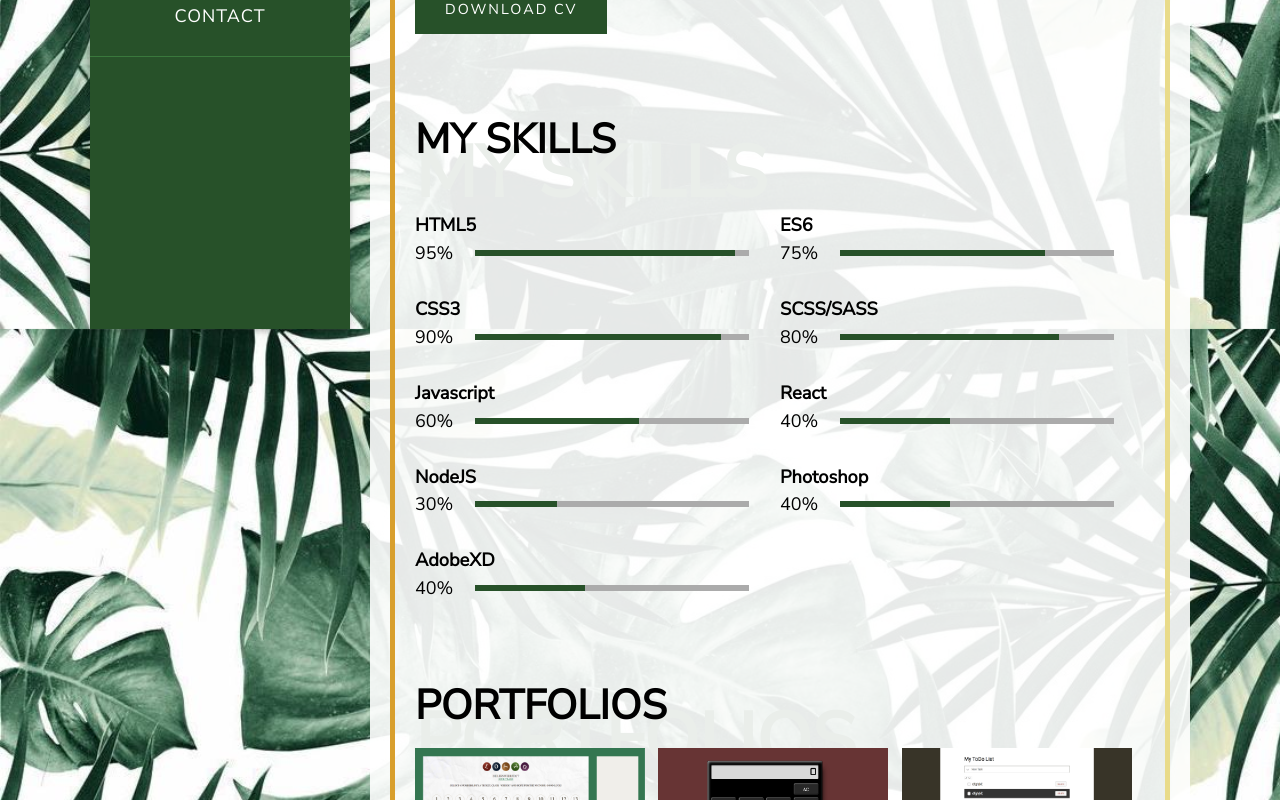
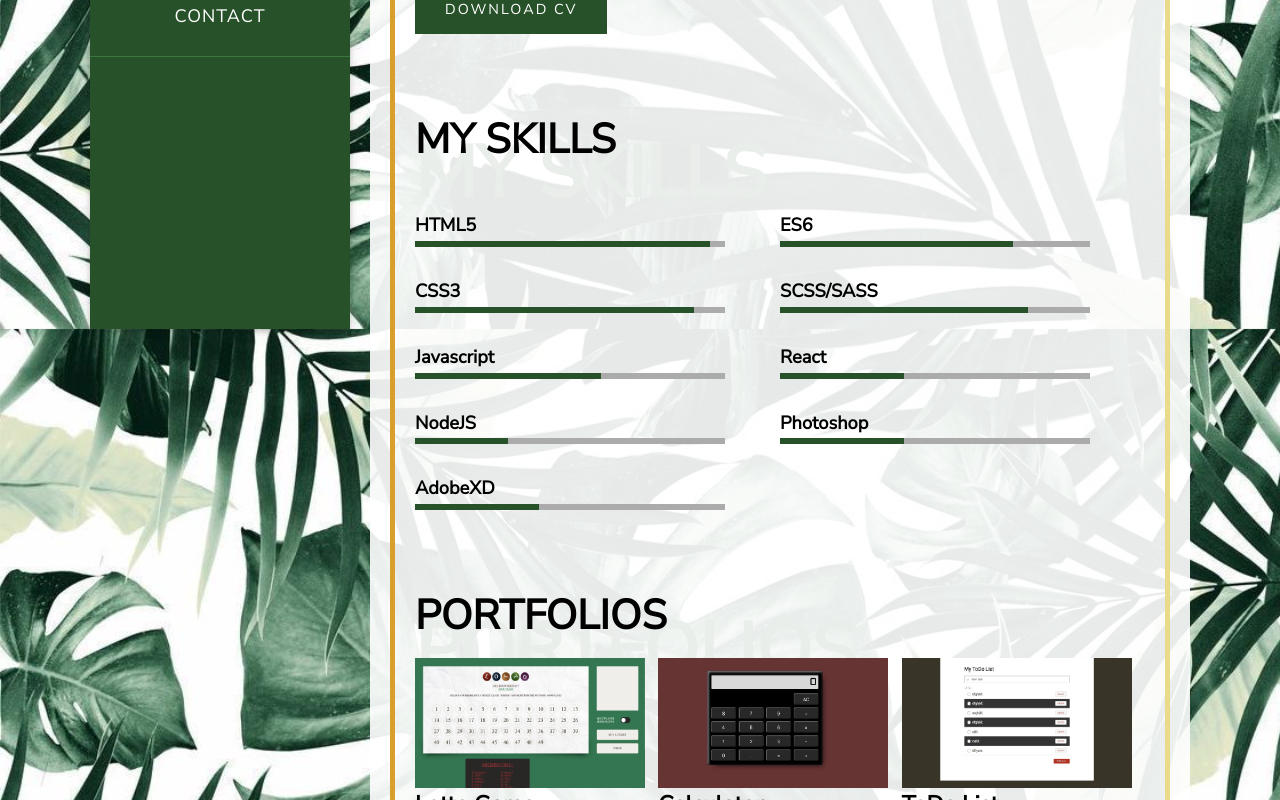
Before and after one commit to atranarta/portfolio, a React (Create React App) app: page / in a window 1280 px wide. Shown: the part 471-1271 px from the top of the page. Built offline with nearby package versions, Linux system fonts and the light colour scheme.

Commit message:
Removed percentage of my skills

```diff
--- a/src/App.css
+++ b/src/App.css
@@ -291,14 +291,11 @@ body {
   display: flex;
   align-items: center;
 }
-#wrapper main #resume .skills-box .progress-wrap .progress .progress-percentage {
-  flex: 0 0 60px;
-}
 #wrapper main #resume .skills-box .progress-wrap .progress .progress-container {
   background: #ababab;
   display: block;
   height: 6px;
-  width: 75%;
+  width: 85%;
   position: relative;
 }
 #wrapper main #resume .skills-box .progress-wrap .progress .progress-container .progress-active {
--- a/src/App.scss
+++ b/src/App.scss
@@ -343,15 +343,11 @@ body {
             display: flex;
             align-items: center;
 
-            .progress-percentage {
-              flex: 0 0 60px;
-            }
-
             .progress-container {
               background: #ababab;
               display: block;
               height: 6px;
-              width: 75%;
+              width: 85%;
               position: relative;
 
               .progress-active {
--- a/src/components/resume/index.js
+++ b/src/components/resume/index.js
@@ -10,47 +10,38 @@ const Resume = (props) => (
     <div className="skills-box">
       <Skill
         title="HTML5"
-        progress="95%"
         width="95%"
       />
       <Skill
         title="ES6"
-        progress="75%"
         width="75%"
       />
       <Skill
         title="CSS3"
-        progress="90%"
         width="90%"
       />
       <Skill
         title="SCSS/SASS"
-        progress="80%"
         width="80%"
       />
       <Skill
         title="Javascript"
-        progress="60%"
         width="60%"
       />
       <Skill
         title="React"
-        progress="40%"
         width="40%"
       />
       <Skill
         title="NodeJS"
-        progress="30%"
         width="30%"
       />
       <Skill
         title="Photoshop"
-        progress="40%"
         width="40%"
       />
       <Skill
         title="AdobeXD"
-        progress="40%"
         width="40%"
       />
     </div>
--- a/src/components/resume/skill.js
+++ b/src/components/resume/skill.js
@@ -4,7 +4,6 @@ const Skill = props => (
   <div className="progress-wrap">
     <h6 className="progress-title">{props.title}</h6>
     <div className="progress">
-      <div className="progress-percentage">{props.progress}</div>
       <div className="progress-container">
         <span className="progress-active" style={{ width: props.width }}></span>
       </div>
```
Also changed, not shown: 1 other file (tests, documents, lock files or other folders).
